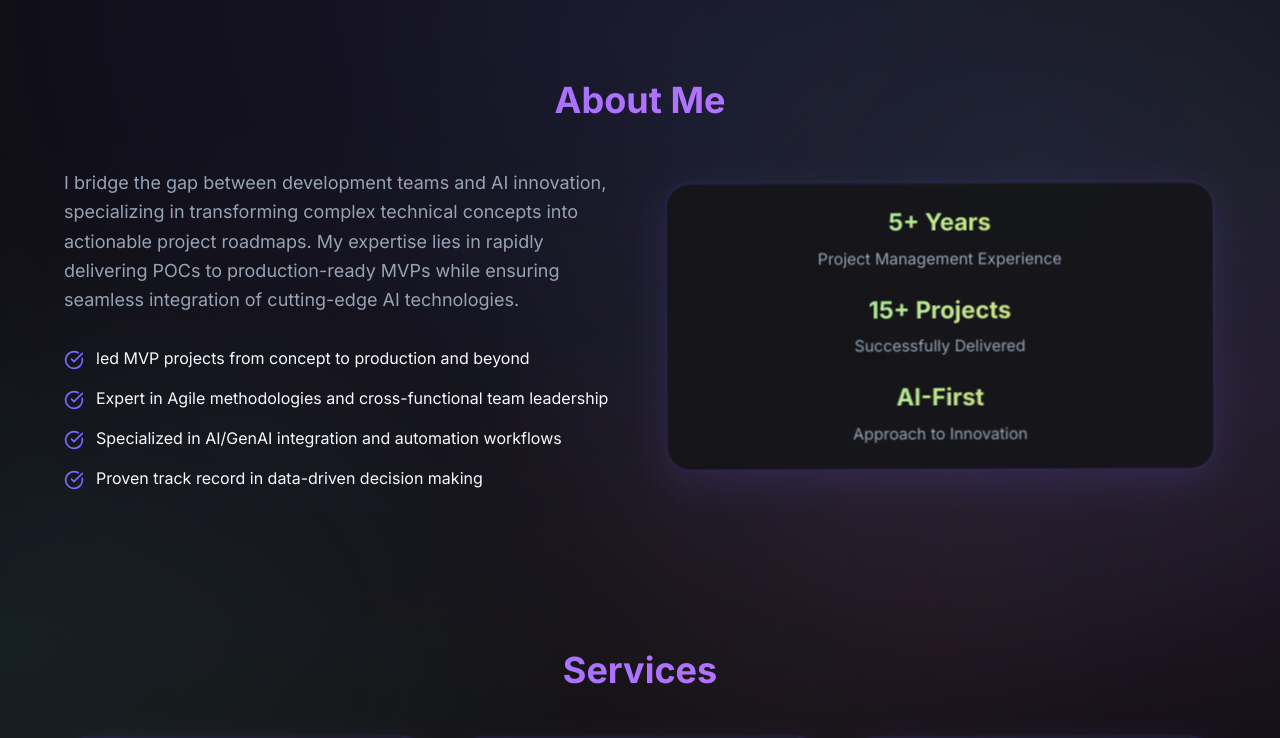
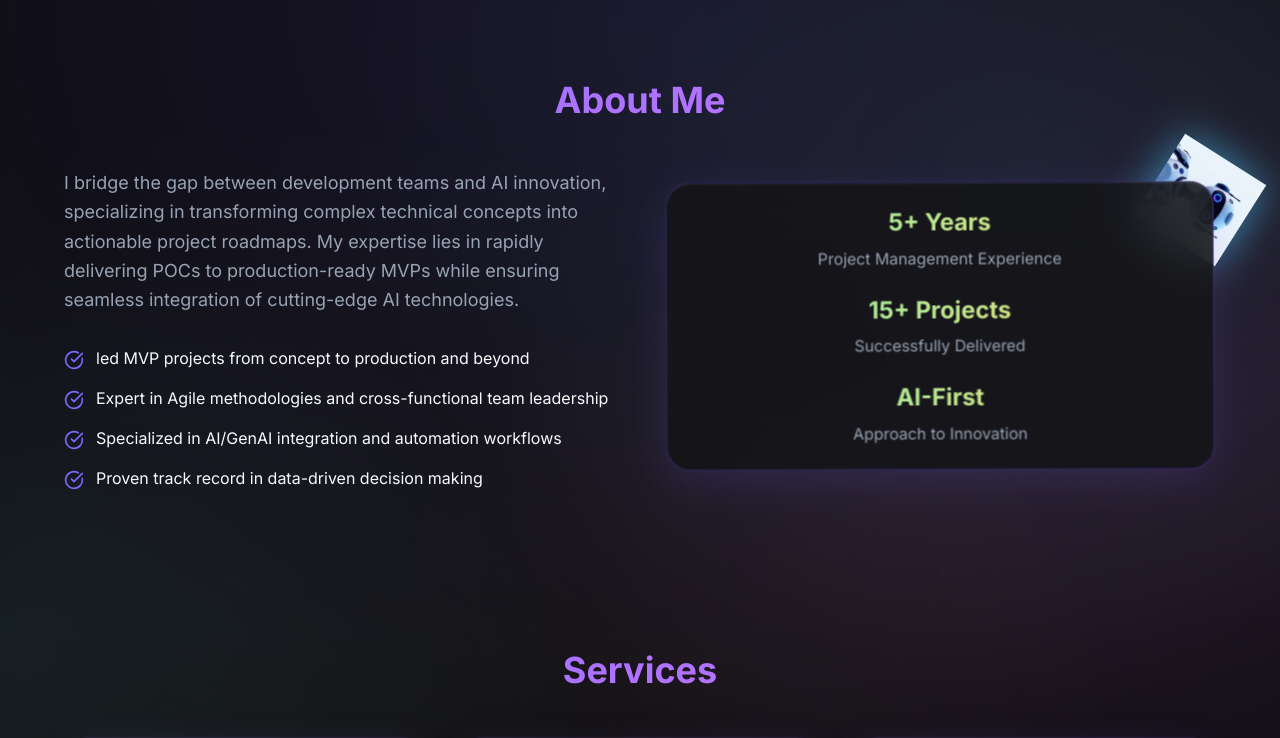
Before and after one commit to ortall0201/ortal-agile-ai-hub, a React (Vite) app: page / in a window 1280 px wide. Shown: the part 800-1538 px from the top of the page. Built offline with nearby package versions, Linux system fonts and the light colour scheme.

Commit message:
Refine animations and add robot
Remove excessive animations, applying them only to the About section. Add an animated AI robot image to the About section.

```diff
--- a/src/components/sections/About.tsx
+++ b/src/components/sections/About.tsx
@@ -2,6 +2,7 @@ import { motion } from "framer-motion";
 import { SectionTitle } from "@/components/ui/section-title";
 import { GlowCard } from "@/components/ui/glow-card";
 import { CheckCircle } from "lucide-react";
+import aiRobotImage from "@/assets/ai-robot.png";
 
 export const About = () => {
   const highlights = [
@@ -50,7 +51,17 @@ export const About = () => {
             transition={{ duration: 0.6, delay: 0.2 }}
             viewport={{ once: true }}
           >
-            <GlowCard className="text-center">
+            <div className="relative">
+              {/* AI Robot */}
+              <div className="absolute -top-8 -right-8 w-24 h-24 ai-robot">
+                <img
+                  src={aiRobotImage}
+                  alt="AI Robot"
+                  className="w-full h-full object-contain"
+                />
+              </div>
+
+              <GlowCard className="text-center about-floating-card">
                 <div className="space-y-6">
                   <div>
                     <h3 className="text-2xl font-bold text-gradient-accent mb-2">5+ Years</h3>
@@ -66,6 +77,7 @@ export const About = () => {
                   </div>
                 </div>
               </GlowCard>
+            </div>
           </motion.div>
         </div>
       </div>
--- a/src/index.css
+++ b/src/index.css
@@ -138,7 +138,6 @@ All colors MUST be HSL.
   /* Enhanced Glow Card with More Sophisticated Hover */
   .glow-card {
     @apply glass-panel transition-all duration-500 cursor-pointer;
-    animation: aurora-float 8s ease-in-out infinite;
   }
   .glow-card:hover {
     box-shadow: var(--glow-primary),
@@ -146,7 +145,6 @@ All colors MUST be HSL.
                 inset 0 1px 0 hsla(250 50% 90% / 0.2),
                 0 0 0 1px hsla(var(--aurora-primary) / 0.3);
     transform: translateY(-8px) scale(1.02);
-    animation-play-state: paused;
   }
 
   /* Enhanced Gradient Text with Multiple Variants */
@@ -261,13 +259,23 @@ All colors MUST be HSL.
     transform: translateY(-1px);
   }
 
-  /* New Professional Elements */
-  .initiative-card {
-    @apply glow-card p-8;
-    background: linear-gradient(135deg, hsla(var(--aurora-primary) / 0.1), hsla(var(--aurora-secondary) / 0.05));
+  /* About Section Specific Animations */
+  .about-floating-card {
+    @apply glow-card;
+    animation: aurora-float 8s ease-in-out infinite;
   }
-  .initiative-card:hover {
-    background: linear-gradient(135deg, hsla(var(--aurora-primary) / 0.15), hsla(var(--aurora-secondary) / 0.1));
+  .about-floating-card:hover {
+    animation-play-state: paused;
+  }
+
+  /* AI Robot Animation */
+  .ai-robot {
+    animation: bounce-subtle 3s ease-in-out infinite, rotate-slow 20s linear infinite;
+    filter: drop-shadow(0 0 20px hsla(var(--aurora-tertiary) / 0.6));
+  }
+  .ai-robot:hover {
+    animation: bounce-subtle 1s ease-in-out infinite, rotate-slow 5s linear infinite;
+    filter: drop-shadow(0 0 30px hsla(var(--aurora-tertiary) / 0.8));
   }
 
   .professional-badge {
```
Also changed, not shown: src/assets/ai-robot.png (added). Lines whose indentation alone changed are shown as unchanged.
